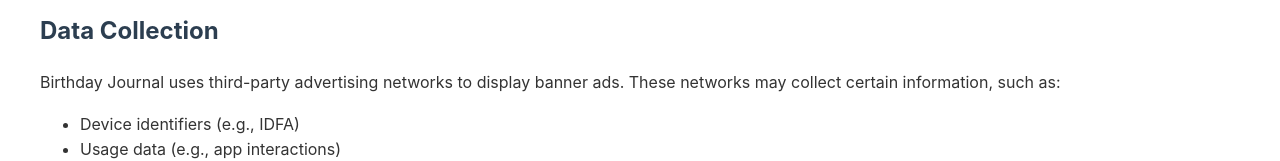
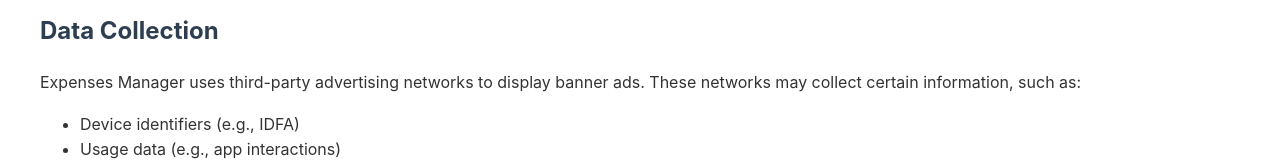
Before and after one commit to Adhitya-93/expensesmanagerapp, a plain HTML site: page privacy.html in a window 1280 px wide. Shown: the part 188-349 px from the top of the page. Drawn offline with Linux system fonts and the light colour scheme.

Commit message:
Update privacy.html

```diff
--- a/privacy.html
+++ b/privacy.html
@@ -31,7 +31,7 @@
   <p>Expenses Manager respects your privacy. This Privacy Policy explains how we handle your information when you use our app.</p>
 
   <h2>Data Collection</h2>
-  <p>Birthday Journal uses third-party advertising networks to display banner ads. These networks may collect certain information, such as:</p>
+  <p>Expenses Manager uses third-party advertising networks to display banner ads. These networks may collect certain information, such as:</p>
   <ul>
     <li>Device identifiers (e.g., IDFA)</li>
     <li>Usage data (e.g., app interactions)</li>
```
